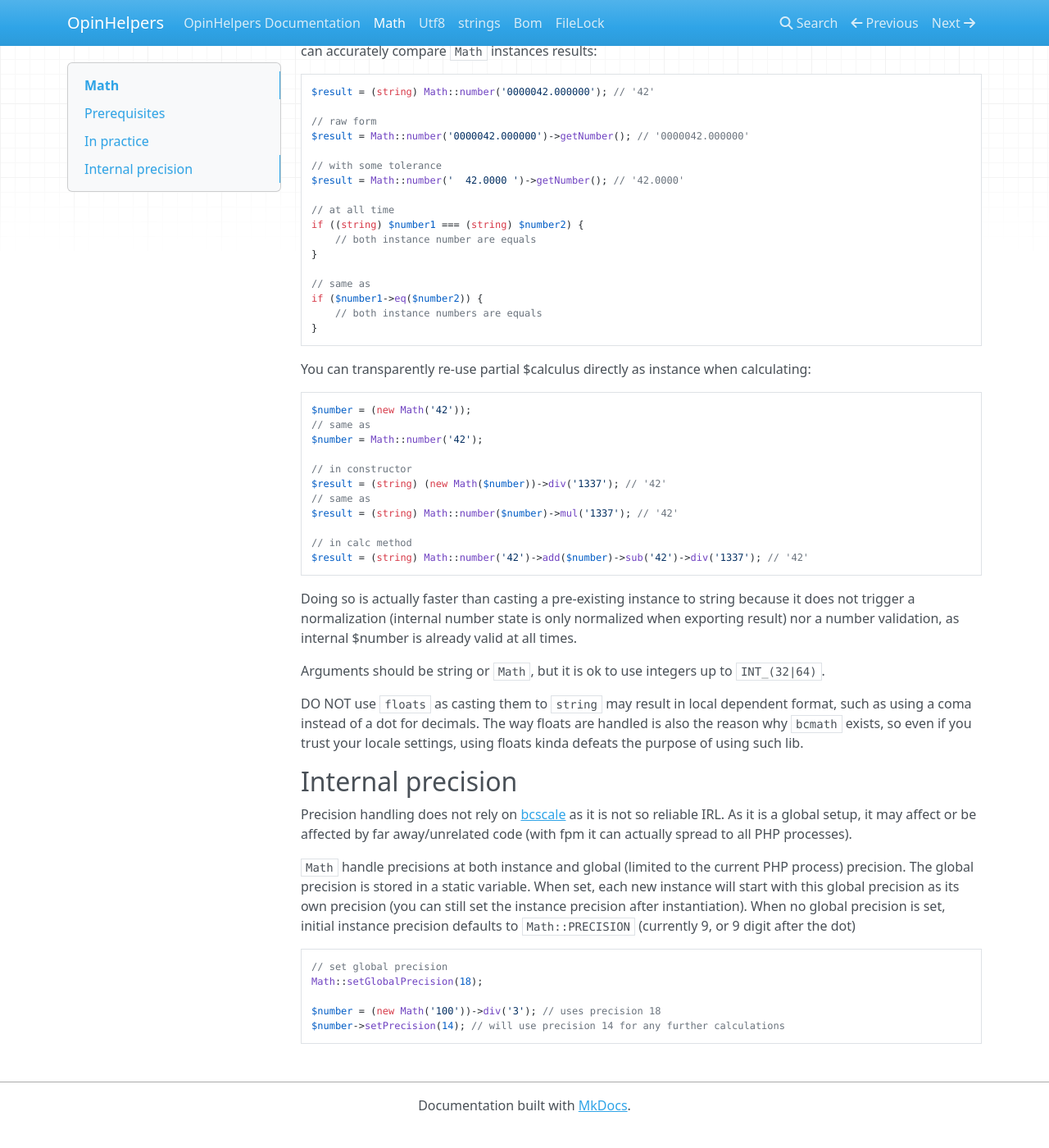
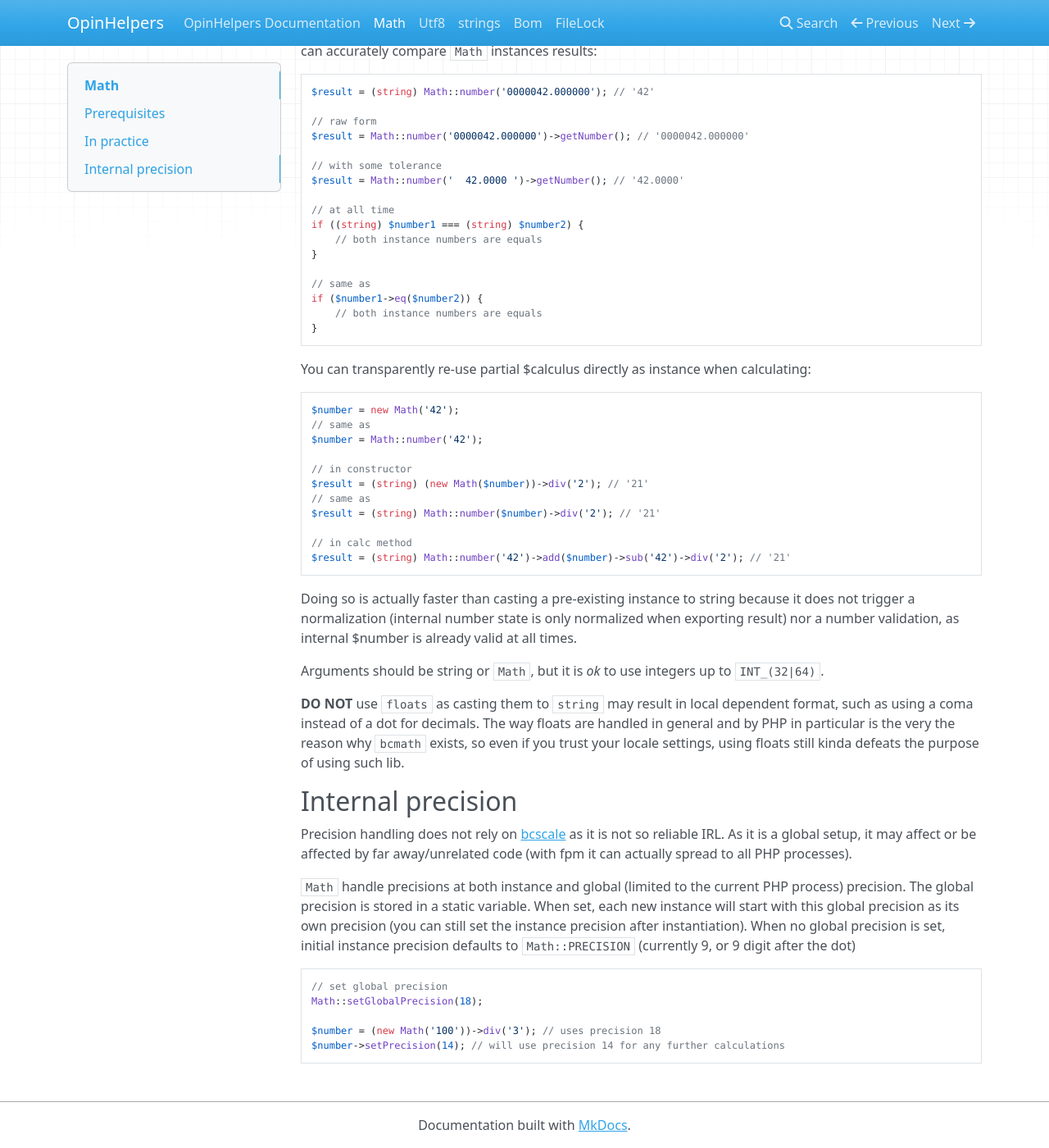
Before and after one commit to fab2s/OpinHelpers, an MkDocs documentation site: the page built from docs/math.md, in a window 1280 px wide and 1400 px high, scrolled down 1241 px. Shown: the whole window at 82% size. Built offline with MkDocs 1.6.1, drawn with Linux system fonts in a browser that asks for light colours; nearby versions of some CDN libraries; old or Windows-style settings are respelled for this version of MkDocs; before the commit the page ends 2617 px from its top, so only the background shows below that; some of the changed text lies outside the part shown.

Commit message:
doc typos

````diff
--- a/docs/math.md
+++ b/docs/math.md
@@ -20,10 +20,10 @@ A `Math` instance is just initialized with a valid base 10 number. From there yo
 $number = new Math('42');
 
 // fluent grammar
-$result = (string) $number->add('1')->sub(2)->div(1)->add(1)->mul(-1); // '42'
+$result = (string) $number->add('1')->sub(2)->div(1)->add(1)->mul(-1); // '-42'
 
 // factory way: number
-$result = (string) Math::number('42')->add('1')->sub(2)->div('1')->add(1)->mul(-1); // '42'
+$result = (string) Math::number('42')->add('1')->sub(2)->div('1')->add(1)->mul(-1); // '-42'
 
 // factory way: fromBase
 $result = (string) Math::fromBase('LZ', 62); // '1337'
@@ -66,7 +66,7 @@ $result = Math::number('  42.0000 ')->getNumber(); // '42.0000'
 
 // at all time
 if ((string) $number1 === (string) $number2) {
-    // both instance number are equals
+    // both instance numbers are equals
 }
 
 // same as
@@ -78,25 +78,25 @@ if ($number1->eq($number2)) {
 You can transparently re-use partial $calculus directly as instance when calculating:
 
 ```php
-$number = (new Math('42'));
+$number = new Math('42');
 // same as
 $number = Math::number('42');
 
 // in constructor
-$result = (string) (new Math($number))->div('1337'); // '42'
+$result = (string) (new Math($number))->div('2'); // '21'
 // same as
-$result = (string) Math::number($number)->mul('1337'); // '42'
+$result = (string) Math::number($number)->div('2'); // '21'
 
 // in calc method
-$result = (string) Math::number('42')->add($number)->sub('42')->div('1337'); // '42'
+$result = (string) Math::number('42')->add($number)->sub('42')->div('2'); // '21'
 ```
 
 Doing so is actually faster than casting a pre-existing instance to string because it does not trigger a normalization (internal number state is only normalized when exporting result) nor a number validation, as internal $number is already valid at all times.
 
-Arguments should be string or `Math`, but it is ok to use integers up to `INT_(32|64)`.
+Arguments should be string or `Math`, but it is _ok_ to use integers up to `INT_(32|64)`.
 
-DO NOT use `floats` as casting them to `string` may result in local dependent format, such as using a coma instead of a dot for decimals.
-The way floats are handled is also the reason why `bcmath` exists, so even if you trust your locale settings, using floats kinda defeats the purpose of using such lib.
+**DO NOT** use `floats` as casting them to `string` may result in local dependent format, such as using a coma instead of a dot for decimals.
+The way floats are handled in general and by PHP in particular is the very the reason why `bcmath` exists, so even if you trust your locale settings, using floats still kinda defeats the purpose of using such lib.
 
 ## Internal precision
 
````
Also changed, not shown: docs/filelock.md (+1 -1 lines), docs/strings.md (+0 -1 lines), docs/utf8.md (+1 -1 lines).
